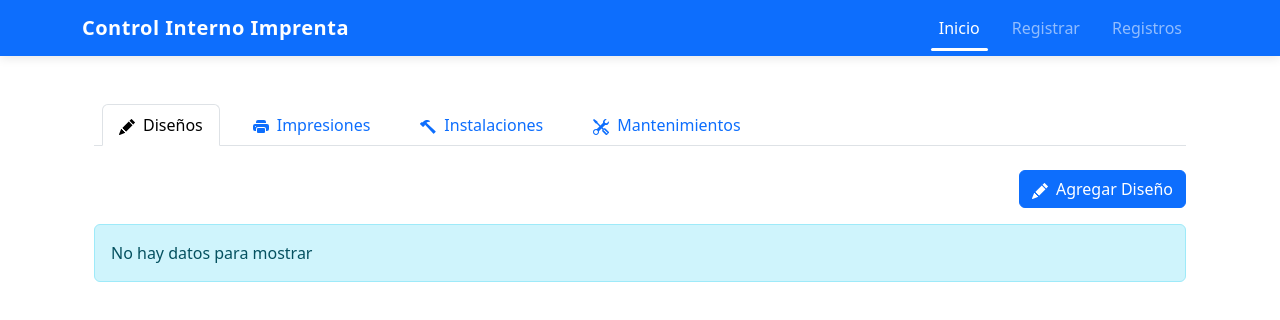
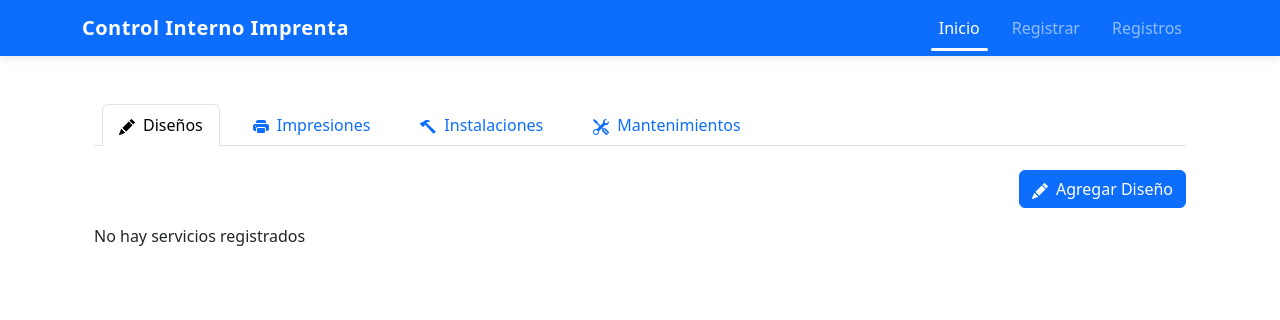
Before and after one commit to romata7/ProductBanners, a React (Vite) app in the folder Client/: page / in a window 1280 px wide. Shown: the top 320 px of the page. Built offline with nearby package versions, Linux system fonts and the light colour scheme.

Commit message:
se arregló como mostrar los servicios

```diff
--- a/Client/src/Components/Home.jsx
+++ b/Client/src/Components/Home.jsx
@@ -1,4 +1,4 @@
-import React, { useState } from 'react';
+import { useState } from 'react';
 import { Button, Tabs, Tab, Container } from 'react-bootstrap';
 import { ServiceList } from './ServiceList';
 import { ServiceForm } from './ServiceForm';
@@ -11,10 +11,31 @@ const serviceTypes = [
     { key: 'installation', label: 'Instalaciones', icon: Hammer },
     { key: 'maintenance', label: 'Mantenimientos', icon: Tools }
 ];
+
 export const Home = () => {
     const [activeTab, setActiveTab] = useState('design');
     const [showModal, setShowModal] = useState(false);
     const [modalType, setModalType] = useState('design');
+
+    const [services, setServices] = useState({
+        designs: [],
+        impressions: [],
+        installations: [],
+        maintenances: []
+    });
+
+    const addService = (type, data) => {
+        console.log('Adding service:', type, data); // <-- Agrega esto
+        setServices(prev => ({
+            ...prev,
+            [type]: [...(prev[type] || []), {
+                ...data,
+                id: Date.now(),
+                date: new Date().toLocaleString(),
+                total: (data.quantity || 0) * (data.cost || 0)
+            }]
+        }));
+    };
 
     const handleShowModal = (type) => {
         setModalType(type);
@@ -28,7 +49,11 @@ export const Home = () => {
                 onSelect={(k) => setActiveTab(k)}
                 className="mb-4"
             >
-                {serviceTypes.map(({ key, label, icon: Icon }) => (
+                {serviceTypes.map(({ key, label, icon: Icon }) => {
+                    // Obtenemos el componente de ícono de la configuración del modal
+                    const ModalIcon = modalConfigurations[key]?.IconComponent || Icon;
+
+                    return (
                         <Tab
                             key={key}
                             eventKey={key}
@@ -44,20 +69,22 @@ export const Home = () => {
                                     variant="primary"
                                     onClick={() => handleShowModal(key)}
                                 >
-                                <PencilFill className="me-2" />
+                                    <ModalIcon className="me-2" />
                                     {modalConfigurations[key]?.options?.submitText || `Agregar ${label}`}
                                 </Button>
                             </div>
 
-                        <ServiceList type={key} />
+                            <ServiceList type={key} services={services} />
                         </Tab>
-                ))}
+                    );
+                })}
             </Tabs>
 
             {showModal && (
                 <ServiceForm
                     type={modalType}
                     onClose={() => setShowModal(false)}
+                    addService={addService}
                 />
             )}
         </Container>
--- a/Client/src/Components/ServiceForm.jsx
+++ b/Client/src/Components/ServiceForm.jsx
@@ -1,10 +1,8 @@
 import { modalConfigurations } from "./modalConfigurations";
-import { useServices } from "./useServices";
 import { ModalForm } from "./ModalForm";
 
-export const ServiceForm = ({ type, onClose }) => {
+export const ServiceForm = ({ type, onClose, addService }) => {
     const config = modalConfigurations[type];
-    const { addService } = useServices();
 
     const handleSubmit = (data) => {
         addService(type, data);
--- a/Client/src/Components/ServiceList.jsx
+++ b/Client/src/Components/ServiceList.jsx
@@ -1,17 +1,83 @@
-import { Table } from "./Table";
-import { listConfigurations } from "./listConfigurations";
-import { useServices } from "./useServices";
+import { Badge, ListGroup, Row, Col } from "react-bootstrap";
+import { GeoAltFill, Rulers } from "react-bootstrap-icons";
+import { icons } from "./icons";
 
-export const ServiceList = ({ type }) => {
-    const { services } = useServices();
-    const config = listConfigurations[type] || { columns: [] };
-    const serviceData = services[type] || [];
+export const ServiceList = ({ services }) => {
+    const newServices = Object.fromEntries(
+        Object.entries(services).filter(([_, value]) => value.length > 0)
+    );
+
+    if (Object.keys(newServices).length === 0) {
+        return <p>No hay servicios registrados</p>;
+    }
 
     return (
-        <Table
-            columns={config.columns}
-            data={serviceData}
-            rowKey="id"
-        />
+        <>
+            {Object.entries(newServices).map(([serviceType, items]) => (
+                <ServiceSection
+                    key={serviceType}
+                    type={serviceType}
+                    items={items}
+                />
+            ))}
+        </>
     );
 };
+
+const ServiceSection = ({ type, items }) => {
+    const ServiceIcon = icons[type]; // Obtenemos el componente de ícono correspondiente
+
+    return (
+        <ListGroup className="mb-4 shadow-sm">
+            {items.map((item, index) => (
+                <ListGroup.Item key={`${type}-${index}`} className="py-3">
+                    <div className="d-flex gap-2 justify-content-between">
+
+                        <div>
+                            <h5 className="mb-1 d-flex align-items-center">
+                                <ServiceIcon className="me-2" />
+                                <span className="text-dark">{item.description}</span>
+                            </h5>
+
+                            <div className="d-flex flex-wrap gap-3 text-muted small">
+                                {item?.width && item?.height && item?.unit && (
+                                    <span className="d-flex align-items-center">
+                                        <Rulers className="me-1" />
+                                        {`${item.width} × ${item.height} ${item.unit}`}
+                                    </span>
+                                )}
+
+                                {item?.location && (
+                                    <span className="d-flex align-items-center">
+                                        <GeoAltFill className="me-1" />
+                                        {item.location}
+                                    </span>
+                                )}
+
+                                {item?.notes && (
+                                    <span className="d-flex align-items-center">
+                                        <ChatLeftText className="me-1" />
+                                        {item.notes}
+                                    </span>
+                                )}
+
+                                {item?.quantity && item?.cost && (
+                                    <span>
+                                        {`${item.quantity} × S/${parseFloat(item.cost).toFixed(2)}`}
+                                    </span>
+                                )}
+                            </div>
+                        </div>
+
+
+                        <div>
+                            <Badge pill bg="secondary" className="fs-6">
+                                {`Total: S/${parseFloat(item.total).toFixed(2)}`}
+                            </Badge>
+                        </div>
+                    </div>
+                </ListGroup.Item>
+            ))}
+        </ListGroup>
+    );
+};
--- a/Client/src/Components/Table.jsx
+++ b/Client/src/Components/Table.jsx
@@ -2,7 +2,7 @@ import React from 'react';
 import { Table as BootstrapTable } from 'react-bootstrap';
 
 export const Table = ({ columns = [], data = [], rowKey = 'id' }) => {
-  // Si no hay datos, mostramos un mensaje
+
   if (data.length === 0) {
     return (
       <div className="alert alert-info">
--- /dev/null
+++ b/Client/src/Components/columns.js
@@ -0,0 +1,3 @@
+export const columns = {
+    design: ['cost', 'date', 'description', 'height', 'quantity', 'total', 'unit', 'width']
+}
--- /dev/null
+++ b/Client/src/Components/commonColumns.js
@@ -0,0 +1,29 @@
+export const commonColumns = {
+    quantity: {
+        field: 'quantity',
+        header: 'Cantidad'
+    },
+    dimensions: {
+        field: 'dimensions',
+        header: 'Dimensiones',
+        format: item => `${item.width || '0'} × ${item.height || '0'} ${item.unit || ''}`
+    },
+    description: {
+        field: 'description',
+        header: 'Descripción'
+    },
+    cost: {
+        field: 'cost',
+        header: 'Costo',
+        format: value => `S/${(Number(value) || 0).toFixed(2)}`
+    },
+    location: {
+        field: 'location',
+        header: 'Ubicación'
+    }
+};
+
+export const commonSummaries = {
+    withDimensions: item => `${item.width || '0'}×${item.height || '0'}${item.unit || ''} - ${item.description || ''}`,
+    withLocation: item => `${item.description || ''}${item.location ? ` (${item.location})` : ''}`
+};
--- /dev/null
+++ b/Client/src/Components/icons.js
@@ -0,0 +1,8 @@
+import { Hammer, PencilFill, PrinterFill, Tools } from "react-bootstrap-icons";
+
+export const icons = {
+    design: PencilFill,
+    impression: PrinterFill,
+    installation: Hammer,
+    maintenance: Tools
+}
--- a/Client/src/Components/listConfigurations.js
+++ b/Client/src/Components/listConfigurations.js
@@ -1,98 +1,44 @@
+import { commonColumns, commonSummaries } from './commonColumns';
+
 export const listConfigurations = {
     design: {
         columns: [
-            { field: 'quantity', header: 'Cantidad', width: '100px' },
-            {
-                field: 'dimensions',
-                header: 'Dimensiones',
-                format: item => `${item.width} × ${item.height} ${item.unit}`
-            },
-            { field: 'description', header: 'Descripción' },
-            {
-                field: 'cost',
-                header: 'Costo',
-                format: value => `S/${value.toFixed(2)}`,
-                align: 'right',
-                width: '120px'
-            },
-            {
-                field: 'total',
-                header: 'Total',
-                format: item => `S/${(item.quantity * item.cost).toFixed(2)}`,
-                align: 'right',
-                width: '120px'
-            }
+            commonColumns.quantity,
+            commonColumns.dimensions,
+            commonColumns.description,
+            commonColumns.cost,
+            commonColumns.total
         ],
-        summary: item => `Diseño: ${item.width}×${item.height}${item.unit} - ${item.description}`
+        summary: commonSummaries.withDimensions
     },
     impression: {
         columns: [
-            { field: 'quantity', header: 'Cantidad', width: '100px' },
-            {
-                field: 'dimensions',
-                header: 'Dimensiones',
-                format: item => `${item.width} × ${item.height} ${item.unit}`
-            },
-            { field: 'impression', header: 'Impresión' },
-            {
-                field: 'cost',
-                header: 'Costo',
-                format: value => `S/${value.toFixed(2)}`,
-                align: 'right',
-                width: '120px'
-            },
-            {
-                field: 'total',
-                header: 'Total',
-                format: item => `S/${(item.quantity * item.cost).toFixed(2)}`,
-                align: 'right',
-                width: '120px'
-            }
+            commonColumns.quantity,
+            commonColumns.dimensions,
+            { ...commonColumns.description, header: 'Impresión' },
+            commonColumns.cost,
+            commonColumns.total
         ],
-        summary: item => `Impresión: ${item.width}×${item.height}${item.unit} - ${item.description}`
+        summary: commonSummaries.withDimensions
     },
     installation: {
         columns: [
-            { field: 'quantity', header: 'Cantidad', width: '100px' },
-            { field: 'description', header: 'Descripción' },
-            { field: 'location', header: 'Ubicación' },
-            {
-                field: 'cost',
-                header: 'Costo',
-                format: value => `S/${value.toFixed(2)}`,
-                align: 'right',
-                width: '120px'
-            },
-            {
-                field: 'total',
-                header: 'Total',
-                format: item => `S/${(item.quantity * item.cost).toFixed(2)}`,
-                align: 'right',
-                width: '120px'
-            }
+            commonColumns.quantity,
+            commonColumns.description,
+            commonColumns.location,
+            commonColumns.cost,
+            commonColumns.total
         ],
-        summary: item => `Instalación: ${item.description}${item.location ? ` (${item.location})` : ''}`
+        summary: commonSummaries.withLocation
     },
     maintenance: {
         columns: [
-            { field: 'quantity', header: 'Cantidad', width: '100px' },
-            { field: 'maintenance', header: 'Mantenimiento' },
-            { field: 'location', header: 'Ubicación' },
-            {
-                field: 'cost',
-                header: 'Costo',
-                format: value => `S/${value.toFixed(2)}`,
-                align: 'right',
-                width: '120px'
-            },
-            {
-                field: 'total',
-                header: 'Total',
-                format: item => `S/${(item.quantity * item.cost).toFixed(2)}`,
-                align: 'right',
-                width: '120px'
-            }
+            commonColumns.quantity,
+            { ...commonColumns.description, header: 'Mantenimiento' },
+            commonColumns.location,
+            commonColumns.cost,
+            commonColumns.total
         ],
-        summary: item => `Instalación: ${item.description}${item.location ? ` (${item.location})` : ''}`
+        summary: commonSummaries.withLocation
     }
 };
--- a/Client/src/Components/useServices.js
+++ b/Client/src/Components/useServices.js
@@ -9,6 +9,7 @@ export const useServices = () => {
     });
 
     const addService = (type, data) => {
+        console.log('Adding service:', type, data); // <-- Agrega esto
         setServices(prev => ({
             ...prev,
             [type]: [...(prev[type] || []), {
--- a/Client/src/main.jsx
+++ b/Client/src/main.jsx
@@ -7,6 +7,6 @@ import 'bootstrap-icons/font/bootstrap-icons.css'; // Importa Bootstrap Icons
 
 createRoot(document.getElementById('root')).render(
   <StrictMode>
-    <App />
+      <App />
   </StrictMode>,
 )
```
Also changed, not shown: Client/src/Components/headers.js (added, +11 -0 lines). Lines whose indentation alone changed are shown as unchanged.
